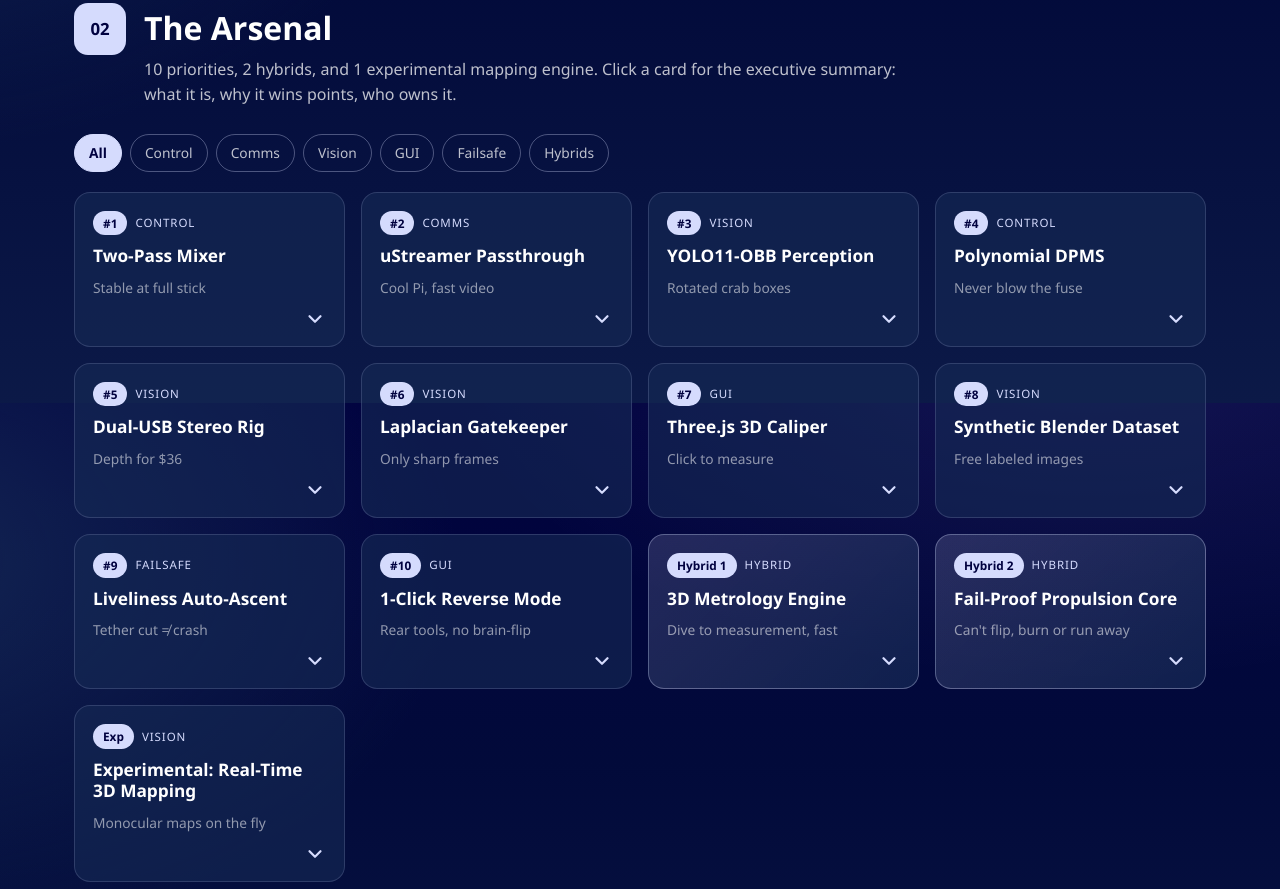
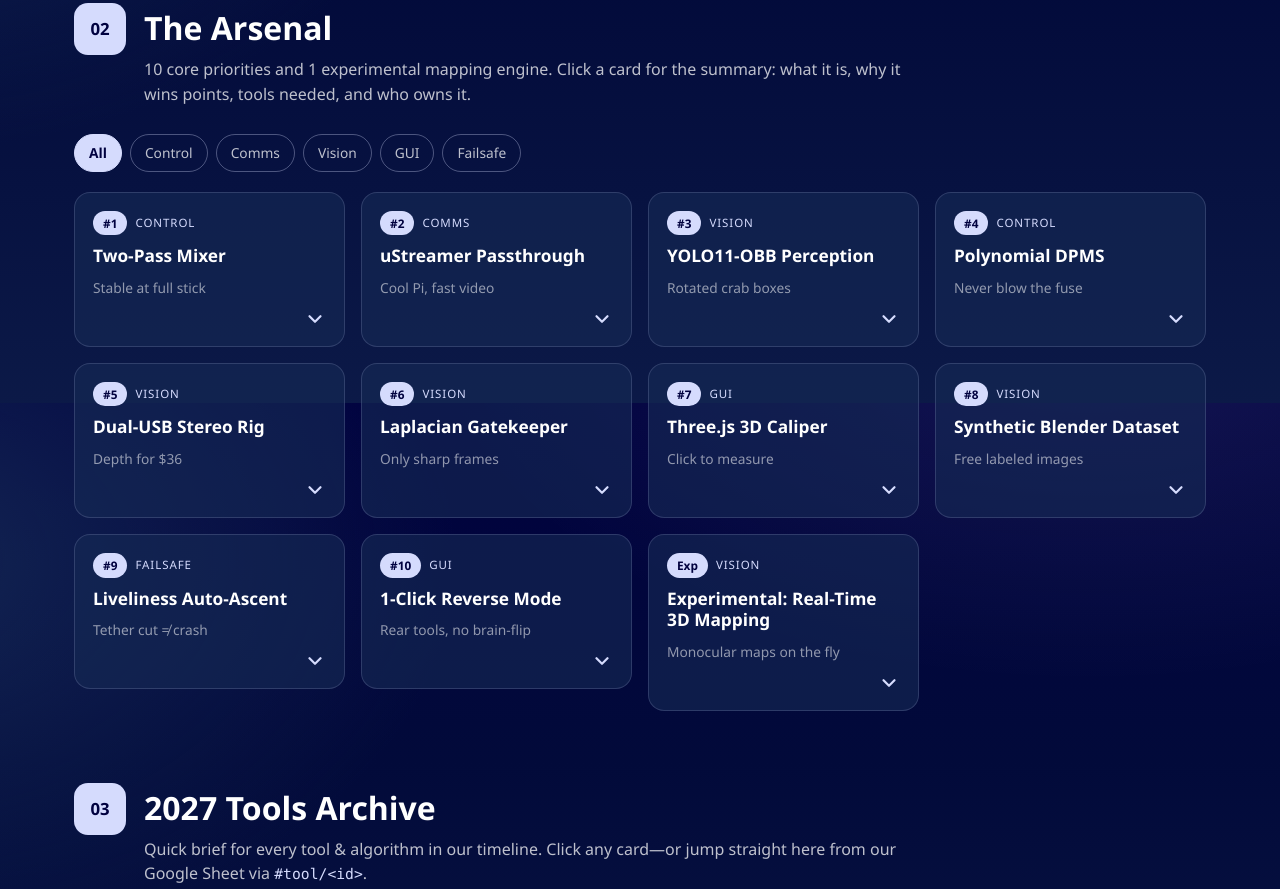
Before and after one commit to khairycse404/software_dashboard, a plain HTML site: page index.html in a window 1280 px wide. Shown: the part 1197-2086 px from the top of the page. Drawn offline with Linux system fonts and the light colour scheme.

Commit message:
Remove duplicate Hybrid cards and Hybrids filter from Arsenal

```diff
--- a/index.html
+++ b/index.html
@@ -51,7 +51,7 @@
       <h1>One layered architecture.<br /><span>Every subsystem in its exact place.</span></h1>
       <p class="lead">
         This dashboard brings together Team Penguins' MATE ROV 2027 software stack: how our 3-tier system fits together,
-        the 13 core engineering upgrades targeting competition points, and a searchable Tools Archive with quick briefs for every technology we use.
+        our core engineering upgrades targeting competition points, and a searchable Tools Archive with quick briefs for every technology we use.
       </p>
       <ul class="stats" aria-label="Key targets">
         <li><b>&lt; 15%</b><span>RPi 4 CPU</span></li>
@@ -96,7 +96,7 @@
         <span class="step">02</span>
         <div>
           <h2 id="ar-title">The Arsenal</h2>
-          <p>10 priorities, 2 hybrids, and 1 experimental mapping engine. Click a card for the executive summary: what it is, why it wins points, who owns it.</p>
+          <p>10 core priorities and 1 experimental mapping engine. Click a card for the summary: what it is, why it wins points, tools needed, and who owns it.</p>
         </div>
       </div>
 
@@ -167,7 +167,7 @@
     <p class="muted">Layered Software Architecture · Control · Perception · Pilot Experience</p>
   </footer>
 
-  <script src="script.js?v=3"></script>
+  <script src="script.js?v=4"></script>
   <script src="tools-archive.js?v=3"></script>
   <script>
     (function () {
--- a/script.js
+++ b/script.js
@@ -103,16 +103,6 @@
       why: "Pilots stop mentally inverting controls under time pressure, which means fewer mistakes at the rear gripper.",
       tools: [["ECharts & Reverse Mode", "echarts"], ["foxglove_bridge", "foxglove-bridge"], ["uStreamer", "ustreamer"]],
       who: ["gui"] },
-    { id: "h1", prio: "Hybrid 1", cat: "hybrid", title: "3D Metrology Engine", tag: "Dive to measurement, fast",
-      what: "Stereo rig, then Laplacian gate, then Instant-NGP mesh, then the Three.js caliper, as one pipeline.",
-      why: "Turns a coral-garden scan into a measured 3D model in about a minute using almost no extra hardware.",
-      tools: [["COLMAP + Instant-NGP", "colmap-ngp"], ["Three.js 3D Caliper", "threejs-twin"], ["C++ Gray World + CLAHE", "grayworld-clahe"]],
-      who: ["ai", "gui"] },
-    { id: "h2", prio: "Hybrid 2", cat: "hybrid", title: "Fail-Proof Propulsion Core", tag: "Can't flip, burn or run away",
-      what: "Two-Pass Mixer, DPMS current limiting and auto-ascent combined in one 100 Hz ESP32 task.",
-      why: "One coherent safety story for the architecture judges: stable, electrically safe and fail-safe.",
-      tools: [["Two-Pass Mixer", "two-pass-mixer"], ["Polynomial DPMS", "dpms"], ["Cascaded PID", "cascaded-pid"], ["Micro-ROS Failsafe", "micro-ros"]],
-      who: ["emb", "ros"] },
     { id: "exp1", prio: "Exp", cat: "vision", title: "Experimental: Real-Time 3D Mapping", tag: "Monocular maps on the fly",
       what: "Bypasses the NeRF pipeline by generating 3D pointmaps directly from the uStreamer feed using monocular foundation models (Depth Anything V2 / DUSt3R).",
       why: "Delivers instantaneous single-pass pool floor mapping and collision awareness in real time, eliminating multi-view orbits and training latency.",
@@ -121,7 +111,7 @@
   ];
   const FILTERS = [
     ["all", "All"], ["control", "Control"], ["comms", "Comms"], ["vision", "Vision"],
-    ["gui", "GUI"], ["failsafe", "Failsafe"], ["hybrid", "Hybrids"]
+    ["gui", "GUI"], ["failsafe", "Failsafe"]
   ];
 
   // Section 3 · crash course. Items are concepts to understand, not skills to master.
```
